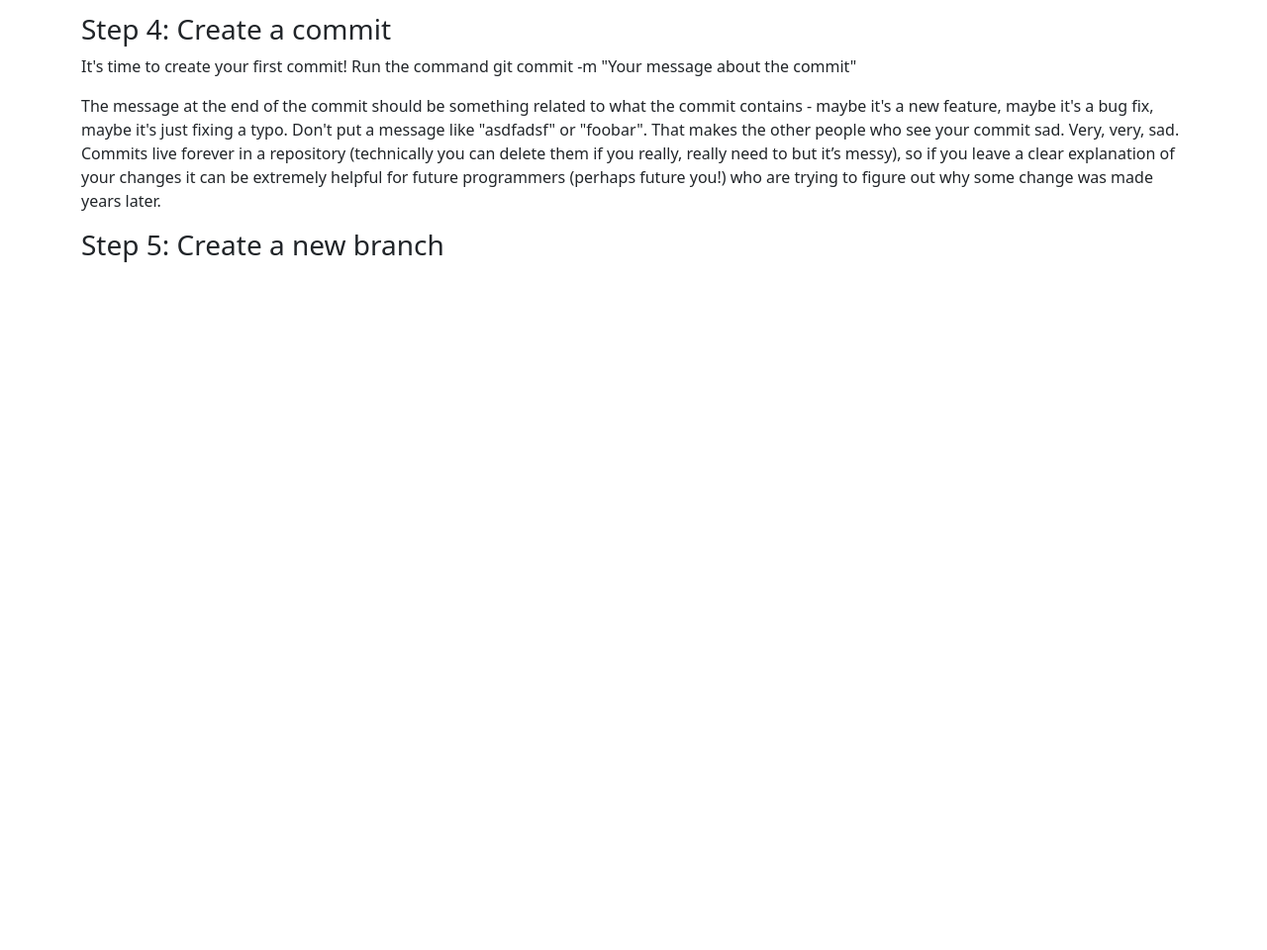
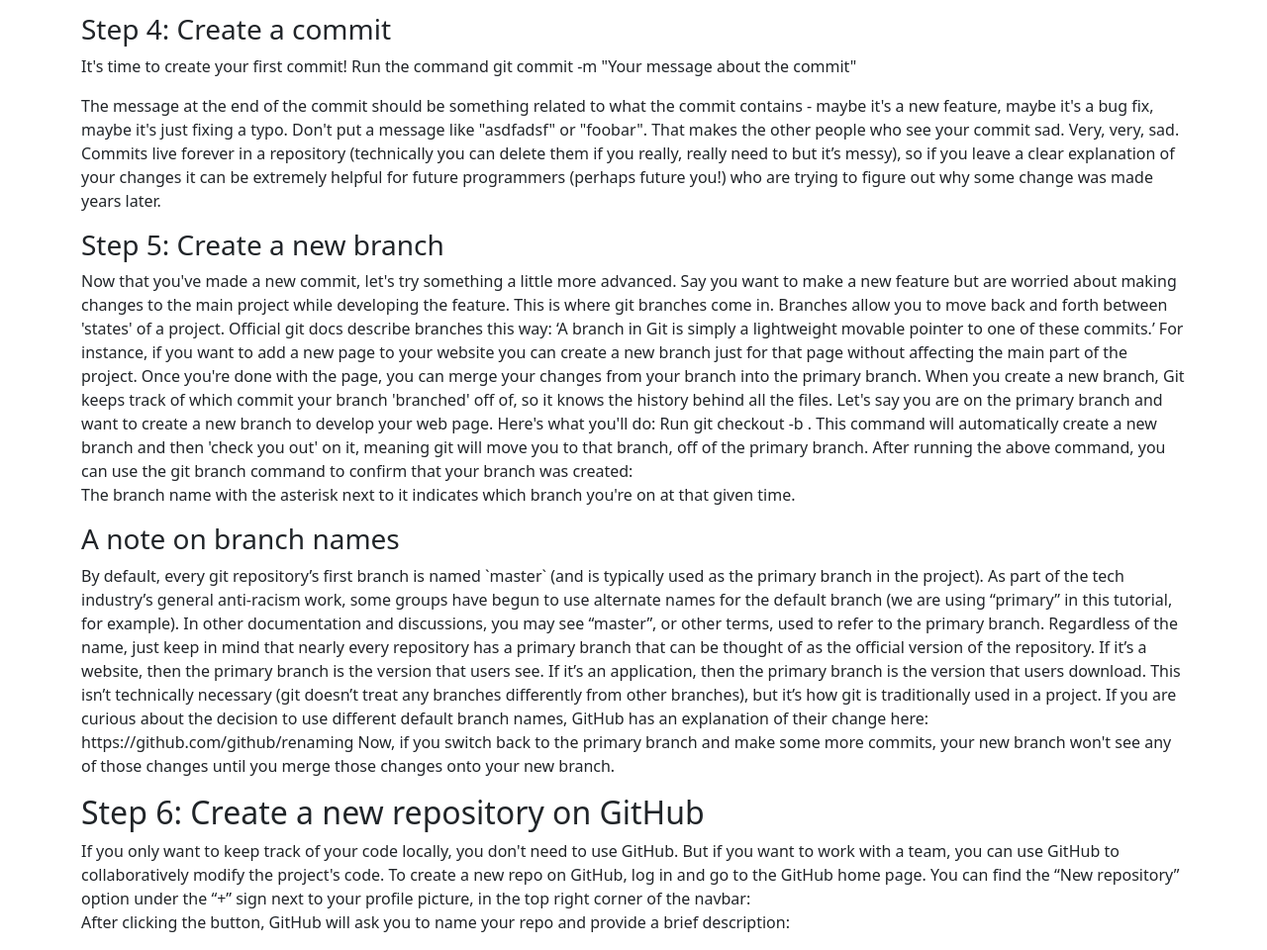
Before and after one commit to HaseebAhmed-2624/BITF19M031_MC_ASS_01, a website built with Parcel: page index.html in a window 1280 px wide. Shown: the part 1230-2190 px from the top of the page at 99% size. Before the commit the page ends 1502 px from the top, so only its background shows below. Built offline with nearby package versions, Linux system fonts and the light colour scheme.

```diff
--- a/index.html
+++ b/index.html
@@ -66,27 +66,62 @@
     command we aren't going to do anything with it."</p>
   <h3>An interlude: The staging environment, the commit, and you</h3>
   <p>One of the most confusing parts when you're first learning git is the concept of the staging environment and how it
-    relates to a commit. A commit is a record of what changes you have made since the last time you made a commit. Essentially, you make
+    relates to a commit. A commit is a record of what changes you have made since the last time you made a commit.
+    Essentially, you make
     changes to your repo (for example, adding a file or modifying one) and then tell git to put those changes into a
-    commit. Commits make up the essence of your project and allow you to jump to the state of a project at any other commit.
+    commit. Commits make up the essence of your project and allow you to jump to the state of a project at any other
+    commit.
     So, how do you tell git which files to put into a commit? This is where the staging environment or index come in. As
     seen in Step 2, when you make changes to your repo, git notices that a file has changed but won't do anything with
-    it (like adding it in a commit). To add a file to a commit, you first need to add it to the staging environment. To do this, you can use the git add
+    it (like adding it in a commit). To add a file to a commit, you first need to add it to the staging environment. To
+    do this, you can use the git add
     command.
-      Once you've used the git add command to add all the files you want to the staging environment, you can then tell
-      git to package them into a commit using the git commit command.
-      Note: The staging environment, also called 'staging', is the new preferred term for this, but you can also see it
-      referred to as the 'index'.
+    Once you've used the git add command to add all the files you want to the staging environment, you can then tell
+    git to package them into a commit using the git commit command.
+    Note: The staging environment, also called 'staging', is the new preferred term for this, but you can also see it
+    referred to as the 'index'.
   </p>
-<h2>Step 3: Add a file to the staging environment</h2>
+  <h2>Step 3: Add a file to the staging environment</h2>
   <p>Add a file to the staging environment using the git add command.
 
-If you rerun the git status command, you'll see that git has added the file to the staging environment (notice the "Changes to be committed" line).
+    If you rerun the git status command, you'll see that git has added the file to the staging environment (notice the
+    "Changes to be committed" line).
     <br>To reiterate, the file has not yet been added to a commit, but it's about to be.</p>
   <h3>Step 4: Create a commit</h3>
   <p>It's time to create your first commit! Run the command git commit -m "Your message about the commit"</p>
-<p>The message at the end of the commit should be something related to what the commit contains - maybe it's a new feature, maybe it's a bug fix, maybe it's just fixing a typo. Don't put a message like "asdfadsf" or "foobar". That makes the other people who see your commit sad. Very, very, sad. Commits live forever in a repository (technically you can delete them if you really, really need to but it’s messy), so if you leave a clear explanation of your changes it can be extremely helpful for future programmers (perhaps future you!) who are trying to figure out why some change was made years later.</p>
+  <p>The message at the end of the commit should be something related to what the commit contains - maybe it's a new
+    feature, maybe it's a bug fix, maybe it's just fixing a typo. Don't put a message like "asdfadsf" or "foobar". That
+    makes the other people who see your commit sad. Very, very, sad. Commits live forever in a repository (technically
+    you can delete them if you really, really need to but it’s messy), so if you leave a clear explanation of your
+    changes it can be extremely helpful for future programmers (perhaps future you!) who are trying to figure out why
+    some change was made years later.</p>
   <h3>Step 5: Create a new branch</h3>
+  <p>Now that you've made a new commit, let's try something a little more advanced.
+    Say you want to make a new feature but are worried about making changes to the main project while developing the
+    feature. This is where git branches come in.
+    Branches allow you to move back and forth between 'states' of a project. Official git docs describe branches this
+    way: ‘A branch in Git is simply a lightweight movable pointer to one of these commits.’ For instance, if you want to
+    add a new page to your website you can create a new branch just for that page without affecting the main part of the
+    project. Once you're done with the page, you can merge your changes from your branch into the primary branch. When
+    you create a new branch, Git keeps track of which commit your branch 'branched' off of, so it knows the history
+    behind all the files.
+    Let's say you are on the primary branch and want to create a new branch to develop your web page. Here's what you'll
+    do: Run git checkout -b
+    <my branch name>. This command will automatically create a new branch and then 'check you out' on it, meaning git
+      will move you to that branch, off of the primary branch.
+      After running the above command, you can use the git branch command to confirm that your branch was created:
+      <br>The branch name with the asterisk next to it indicates which branch you're on at that given time.
+  </p>
+  <h3>A note on branch names</h3>
+  <p>By default, every git repository’s first branch is named `master` (and is typically used as the primary branch in the project). As part of the tech industry’s general anti-racism work, some groups have begun to use alternate names for the default branch (we are using “primary” in this tutorial, for example). In other documentation and discussions, you may see “master”, or other terms, used to refer to the primary branch. Regardless of the name, just keep in mind that nearly every repository has a primary branch that can be thought of as the official version of the repository. If it’s a website, then the primary branch is the version that users see. If it’s an application, then the primary branch is the version that users download. This isn’t technically necessary (git doesn’t treat any branches differently from other branches), but it’s how git is traditionally used in a project.
+If you are curious about the decision to use different default branch names, GitHub has an explanation of their change here: https://github.com/github/renaming
+Now, if you switch back to the primary branch and make some more commits, your new branch won't see any of those changes until you merge those changes onto your new branch.</p>
+<h2>Step 6: Create a new repository on GitHub</h2>
+  <p>If you only want to keep track of your code locally, you don't need to use GitHub. But if you want to work with a team, you can use GitHub to collaboratively modify the project's code.
+
+To create a new repo on GitHub, log in and go to the GitHub home page. You can find the “New repository” option under the “+” sign next to your profile picture, in the top right corner of the navbar:
+    <br>After clicking the button, GitHub will ask you to name your repo and provide a brief description:</p>
+
 
 </div>
 <!-- Add your site or application content here -->
```
